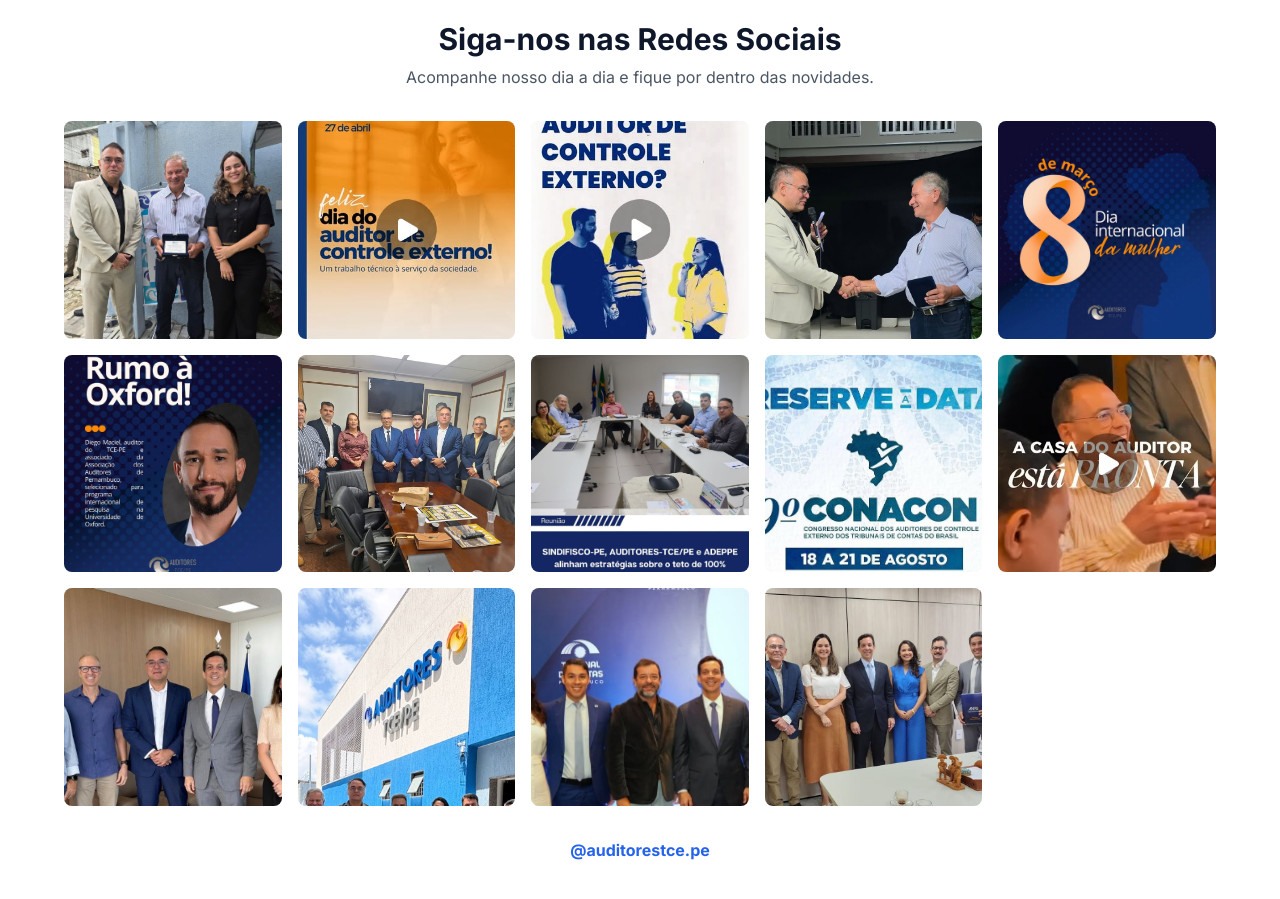
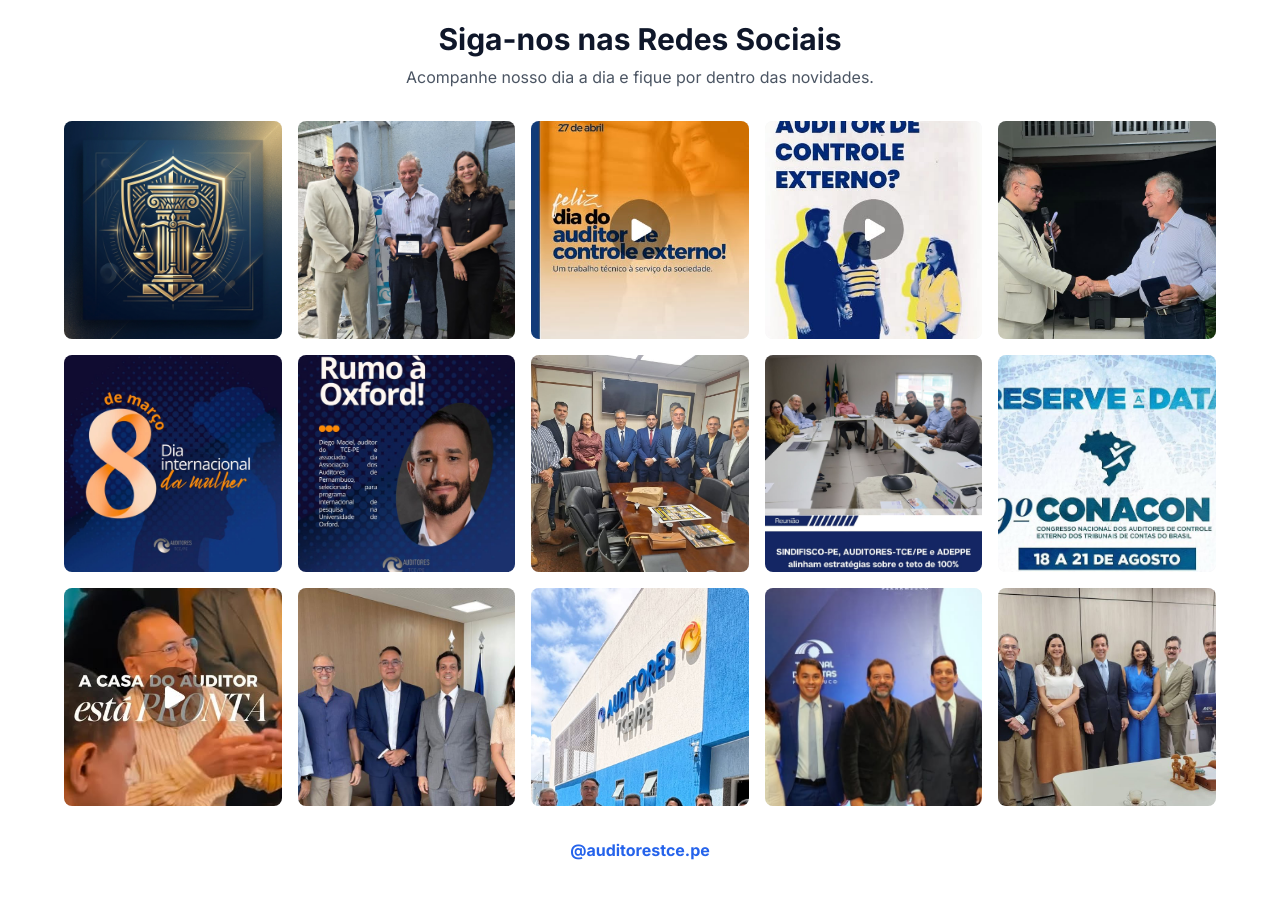
Before and after one commit to nobrelucas3-spec/Site_Auditores, a React (Vite) app: page / in a window 1280 px wide. Shown: the part 3480-4379 px from the top of the page. Built offline with nearby package versions, Linux system fonts and the light colour scheme; no server answers.

Commit message:
Inclui nova postagem do Instagram sobre Nota de Esclarecimento - ADI 7937 na página principal

```diff
--- a/fetch_ig.cjs
+++ b/fetch_ig.cjs
@@ -3,6 +3,7 @@
 const path = require('path');
 
 const urls = [
+    { id: 'DYkS4kQlmi8', url: 'https://www.instagram.com/p/DYkS4kQlmi8/embed/captioned/' },
     { id: 'DVn_xmEjSvK', url: 'https://www.instagram.com/p/DVn_xmEjSvK/embed/captioned/' },
     { id: 'DVcN6wmj2Ev', url: 'https://www.instagram.com/p/DVcN6wmj2Ev/embed/captioned/' },
     { id: 'DVJI4kgDTAk', url: 'https://www.instagram.com/p/DVJI4kgDTAk/embed/captioned/' },
--- a/pages/Home.tsx
+++ b/pages/Home.tsx
@@ -155,6 +155,7 @@
 
           <div className="grid grid-cols-2 md:grid-cols-5 gap-4 max-w-6xl mx-auto mb-8">
             {[
+              { id: 'DYkS4kQlmi8', img: 'DYkS4kQlmi8.png', text: 'Nota de Esclarecimento - ADI 7937', url: 'https://www.instagram.com/auditorestce.pe/p/DYkS4kQlmi8/' },
               { id: 'DXwe0STsaCD', img: 'dia-do-auditor-2026.jpg', text: 'Celebração Dia do Auditor', url: 'https://www.instagram.com/reel/DXwe0STsaCD/' },
               { id: 'DXorX77jDUU', img: 'DXorX77jDUU.jpg', text: 'Vídeo Institucional', url: 'https://www.instagram.com/reel/DXorX77jDUU/' },
               { id: 'DXpBr8thAA6', img: 'DXpBr8thAA6.jpg', text: 'Auditoria em Foco', url: 'https://www.instagram.com/reel/DXpBr8thAA6/' },
```
Also changed, not shown: debug_DYkS4kQlmi8.html (added), public/social/DYkS4kQlmi8.png (added).
